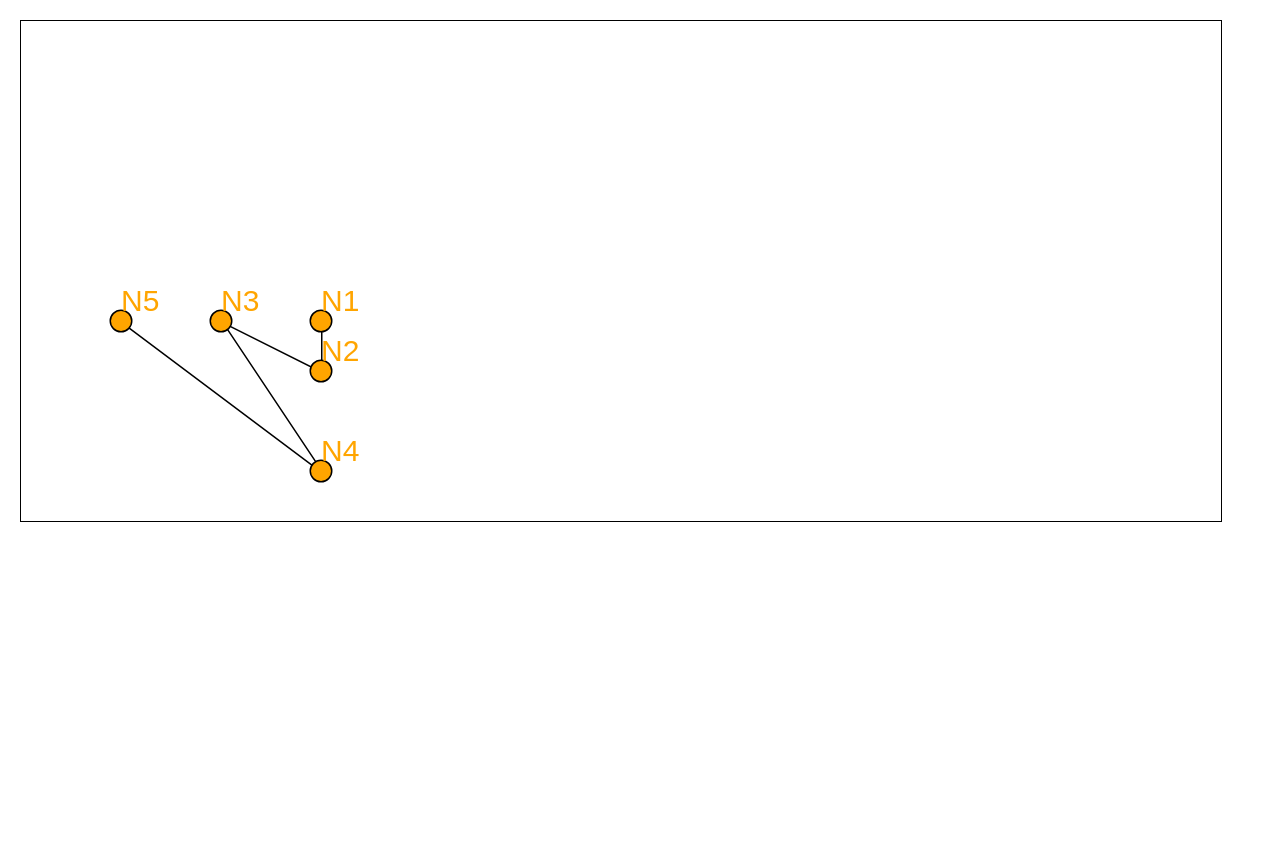
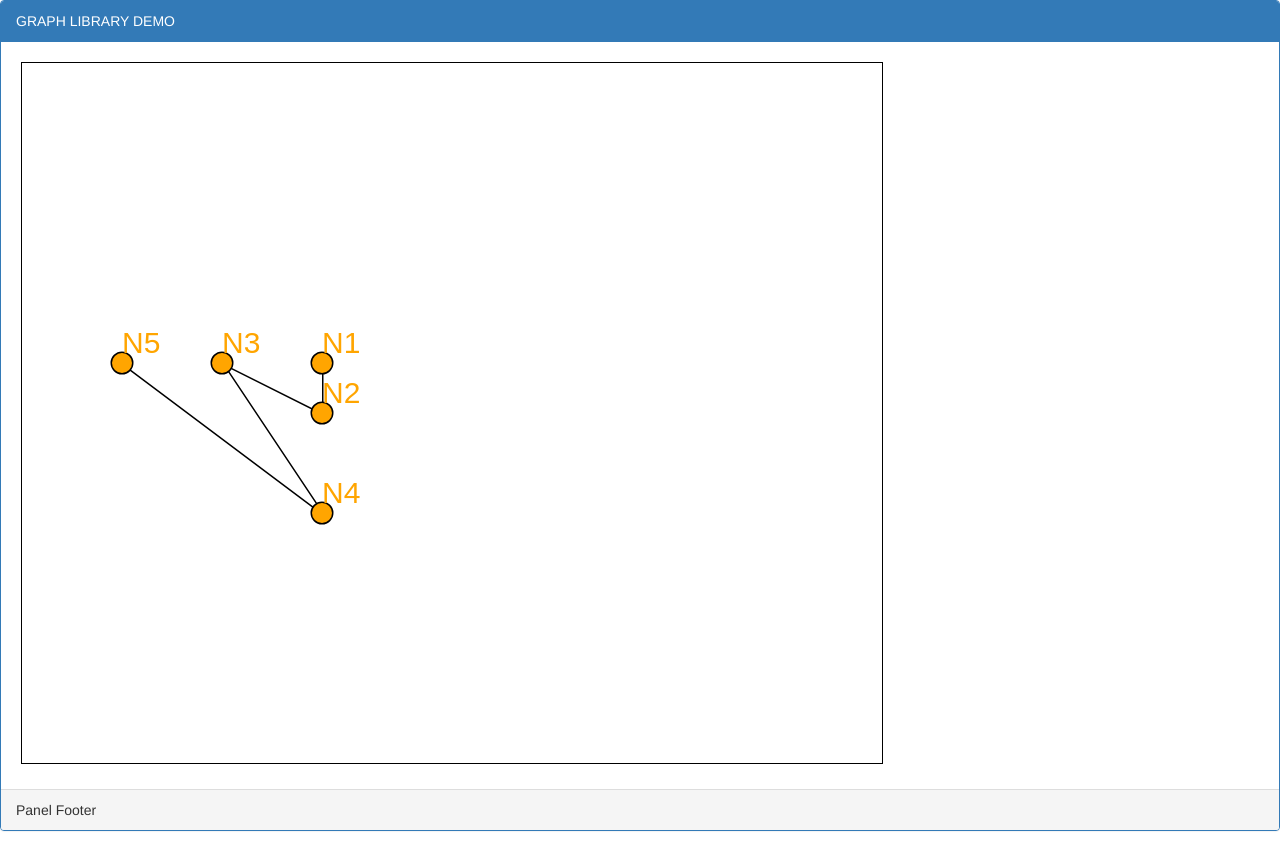
Before and after one commit to amos-o/graphite, a plain HTML site: page index.html in a window 1280 px wide. Before the commit the page ends 800 px from the top, so only its background shows below. Drawn offline with Linux system fonts and the light colour scheme.

Commit message:
Changed UI of the Demo

```diff
--- a/index.html
+++ b/index.html
@@ -11,10 +11,23 @@
 	<link rel="stylesheet" type="text/css" href="css/styles.css" />
 </head>
 	<body>
-		<div>
-			<canvas id="myCanvas" width="1200" height="500" style="border:1px solid #000000; margin: 20px;">
-  			</canvas>
+		<div class = "row">
 		</div>
+		<div class = "row">
+			<div class = "col-lg-12">
+				<div class="panel panel-primary">
+					<div class="panel-heading">GRAPH LIBRARY DEMO</div>
+				  	<div class="panel-body" id = "canvasDiv">
+				  		<canvas id="myCanvas" width="860" height="700">
+		  				</canvas>
+				  	</div>
+				  	<div class="panel-footer">Panel Footer</div>
+				</div>
+			</div>
+			<div class = "col-lg-4">
+			</div>
+		</div>
+
 
 		<!--scripts-->
 		<script type="text/javascript" src = "js/jquery-2.1.4.min.js"></script>
```
